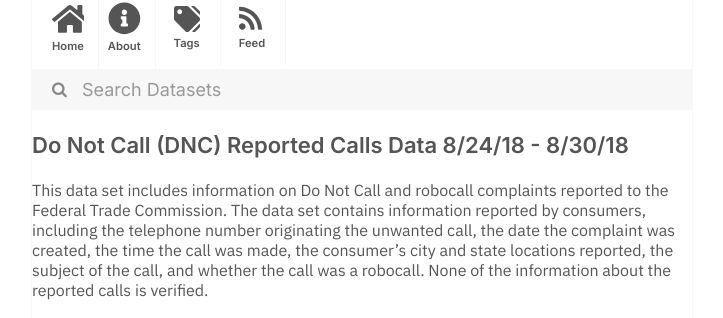
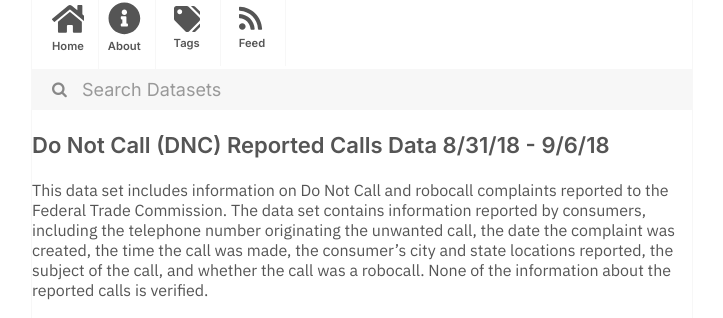
Before and after one commit to dayda-entities/federal-trade-commission, a Jekyll site: the page built from _posts/2020-11-12-do-not-call-dnc-reported-calls.md, in a window 1280 px wide. Shown: the part 216-534 px from the top of the page, without its empty margins (278-1001 px from the left). Built offline with Jekyll 4.4.1, drawn with Linux system fonts in a browser that asks for light colours.

Commit message:
Publish Data

```diff
--- a/_posts/2020-11-12-do-not-call-dnc-reported-calls.md
+++ b/_posts/2020-11-12-do-not-call-dnc-reported-calls.md
@@ -1,7 +1,7 @@
 ---
-title: Do Not Call (DNC) Reported Calls Data 8/24/18 - 8/30/18
-created: '2020-11-12T12:20:44.165124'
-modified: '2020-11-12T12:20:44.165134'
+title: Do Not Call (DNC) Reported Calls Data 8/31/18 - 9/6/18
+created: '2020-11-12T12:20:44.580843'
+modified: '2020-11-12T12:20:44.580850'
 state: active
 type: dataset
 tags:
@@ -12,7 +12,7 @@ tags:
   - Robocalls
 groups: []
 csv_url: >-
-  https://www.ftc.gov/sites/default/files/dnc_complaint_numbers_2018-08-27-31.csv
+  https://www.ftc.gov/sites/default/files/dnc_complaint_numbers_2018-09-03-07.csv
 json_url: ''
 layout: post
 
```
